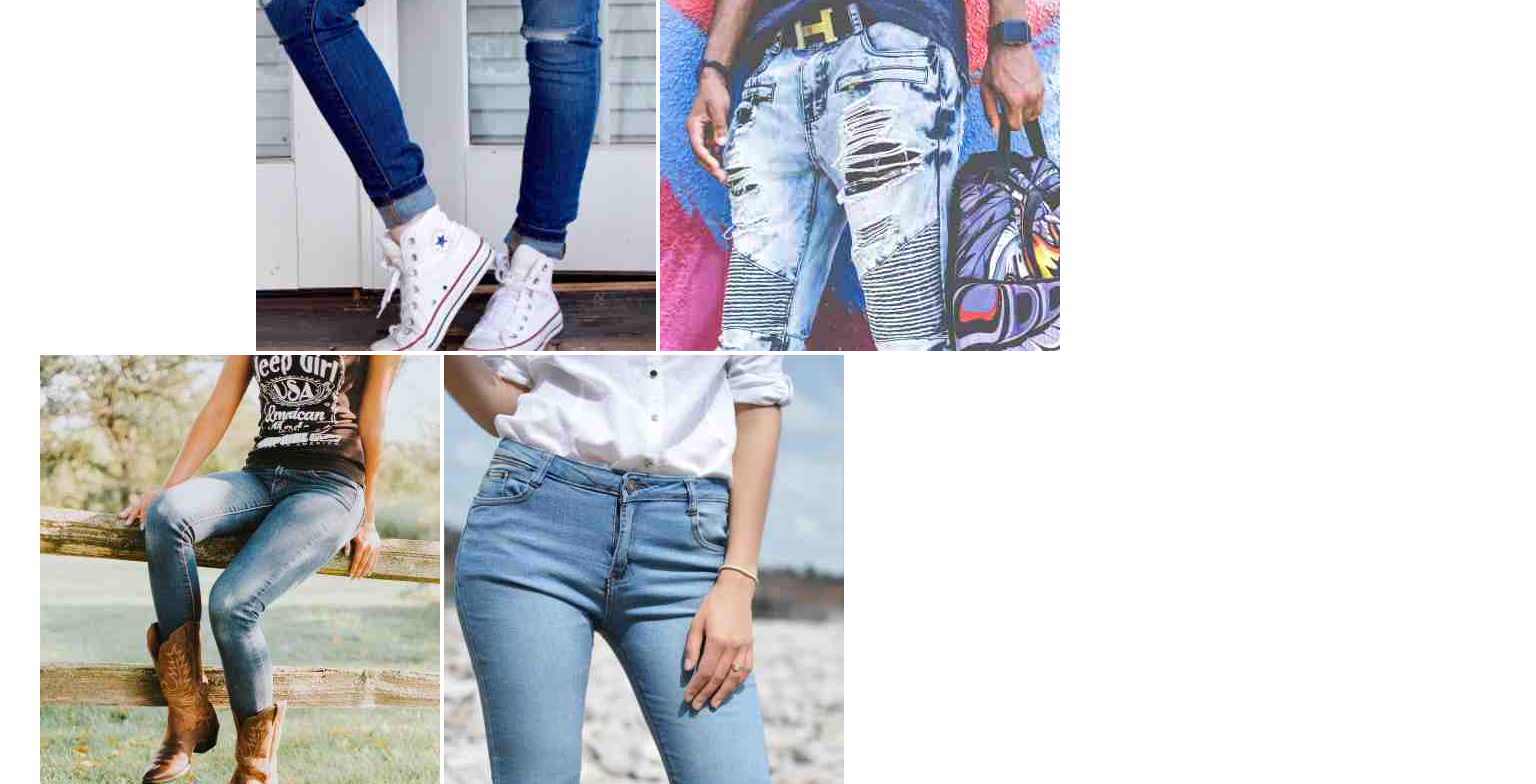
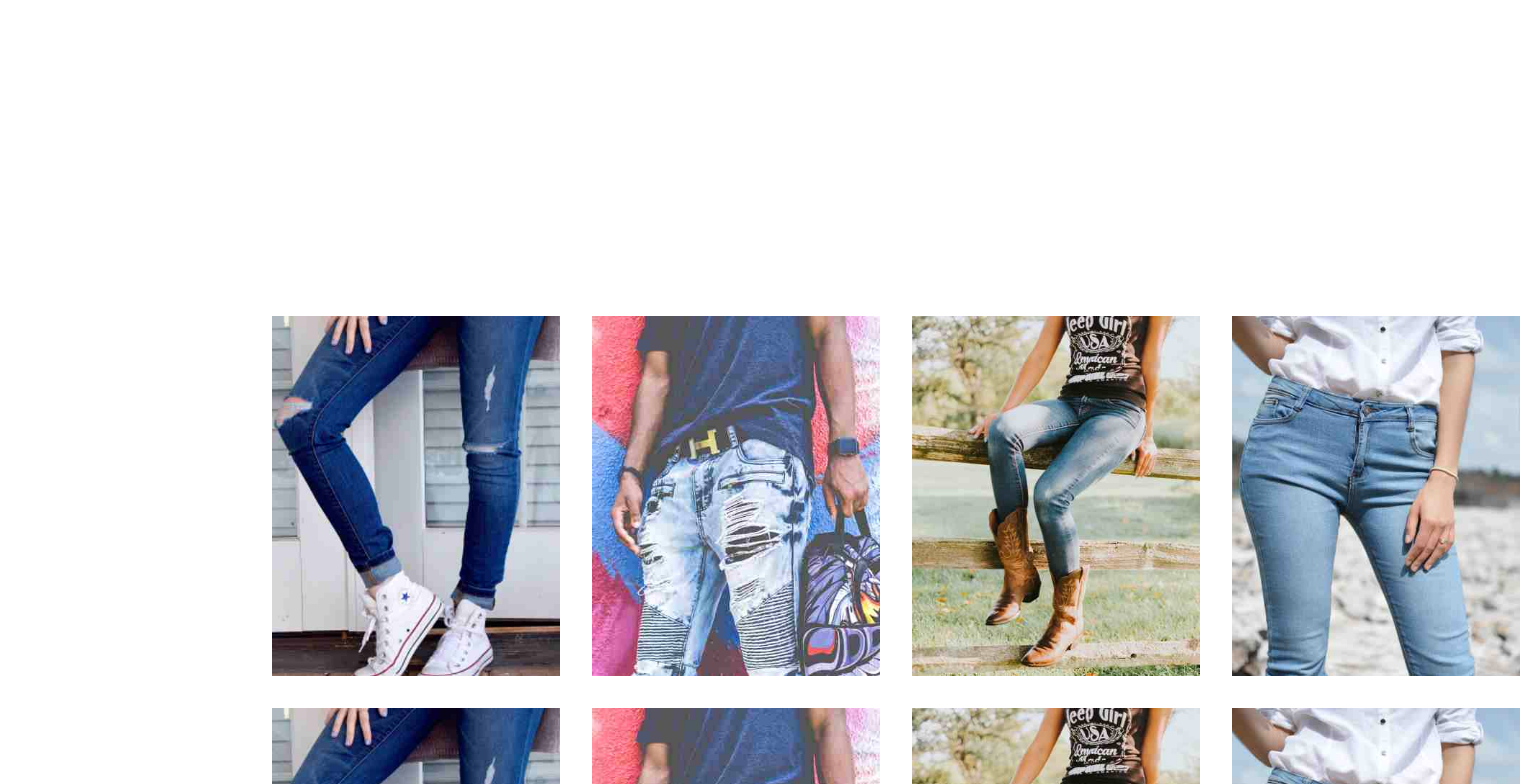
Before and after one commit to ZinedineFerrouk/Maquette-Store, a plain HTML site: page index.html in a window 1280 px wide. Shown: the part 767-1551 px from the top of the page, 1536 px wide, since content can reach past the window. Drawn offline with Linux system fonts and the light colour scheme.

Commit message:
second commit

```diff
--- a/index.html
+++ b/index.html
@@ -54,7 +54,7 @@
     <!-- Iems section -->
     <section>
         <p>8 items</p>
-        <figure>
+        <figure id="captions">
             <img src="/assets/img/jeans1.jpg" alt="">
             <img src="/assets/img/jeans2.jpg" alt="">
             <img src="/assets/img/jeans3.jpg" alt="">
--- a/style.css
+++ b/style.css
@@ -78,7 +78,7 @@ aside li {
 
 /* Presentation image */
 #img-presentation {
-    background-image: url(/assets/img/jeans.jpg);
+    background-image: url(assets/img/jeans.jpg);
     font-family: "Montserat";
     height: 500px;
 
@@ -119,3 +119,23 @@ aside li {
 section{
     font-family: 'Montserat';
 }
+
+figure{
+    width: 70%;
+    margin-left: 20%;
+    margin-right: 10%;
+}
+
+#captions {
+    display: flex;
+    justify-content: center;
+    align-items: center;
+    flex-wrap: wrap;
+    width: 100%;
+}
+
+#captions img {
+    width: 25%;
+    padding: 1rem;
+    box-sizing: border-box;
+}
```
